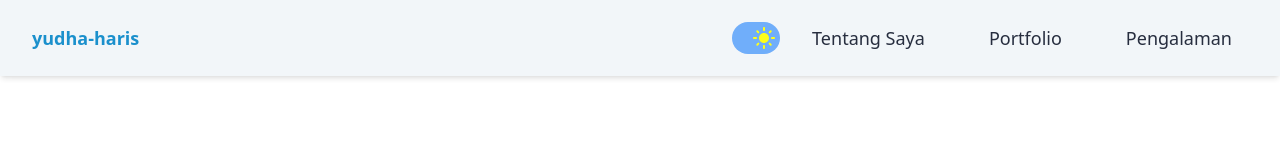
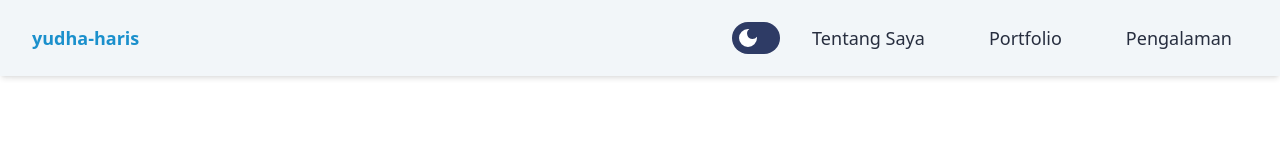
Before and after one commit to yudha-haris/profile, a Next.js app: page / in a window 1280 px wide. Shown: the top 160 px of the page. Built offline with nearby package versions, Linux system fonts and the light colour scheme.

Commit message:
fix: toggle dark mode initial state

```diff
--- a/components/ToggleDarkMode.js
+++ b/components/ToggleDarkMode.js
@@ -8,10 +8,10 @@ export default function ToggleDarkMode({ className }) {
   const [isDarkMode, setIsDarkMode] = useState(true);
 
   useEffect(() => {
-    if (theme === "dark") {
+    if (theme === "light") {
+      setIsDarkMode(false);
+    } else {
       setIsDarkMode(true);
-    } else {
-      setIsDarkMode(false);
     }
   }, [theme]);
 
```
